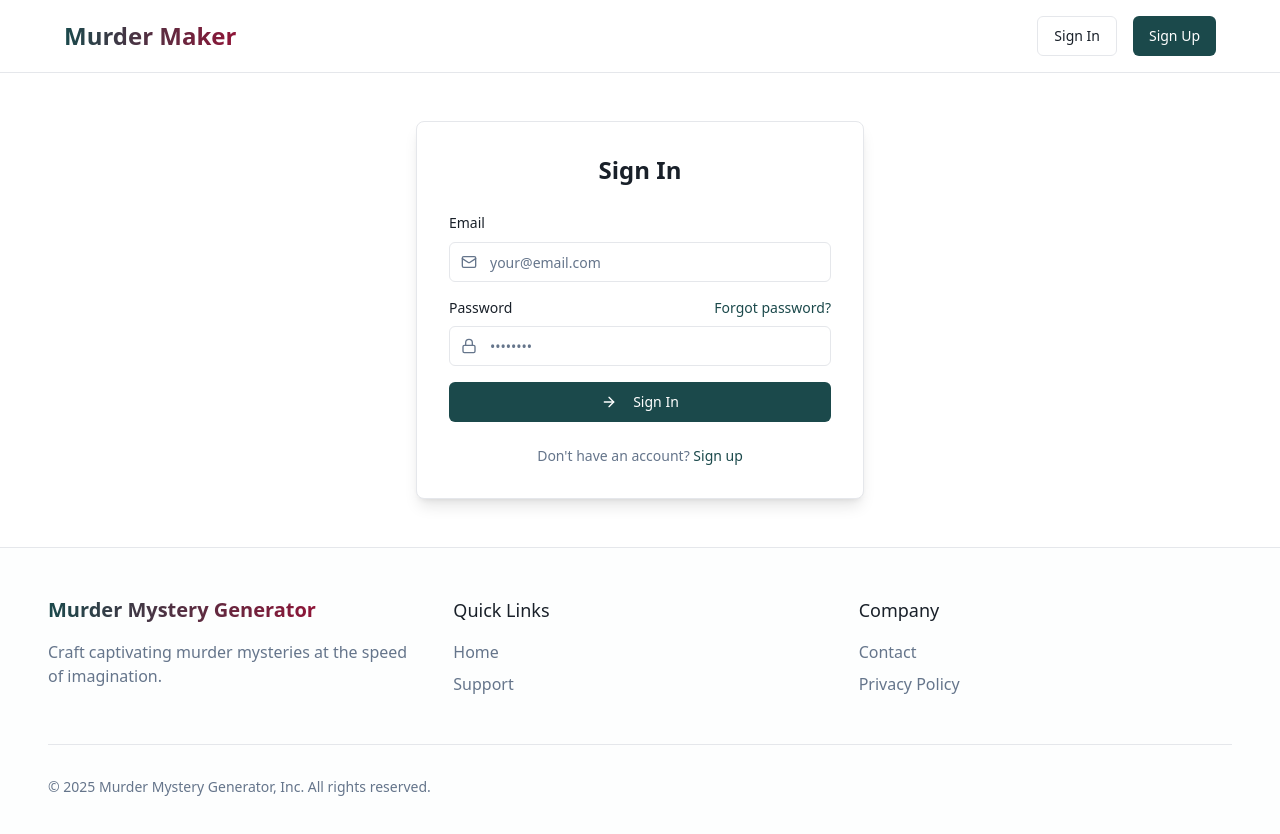
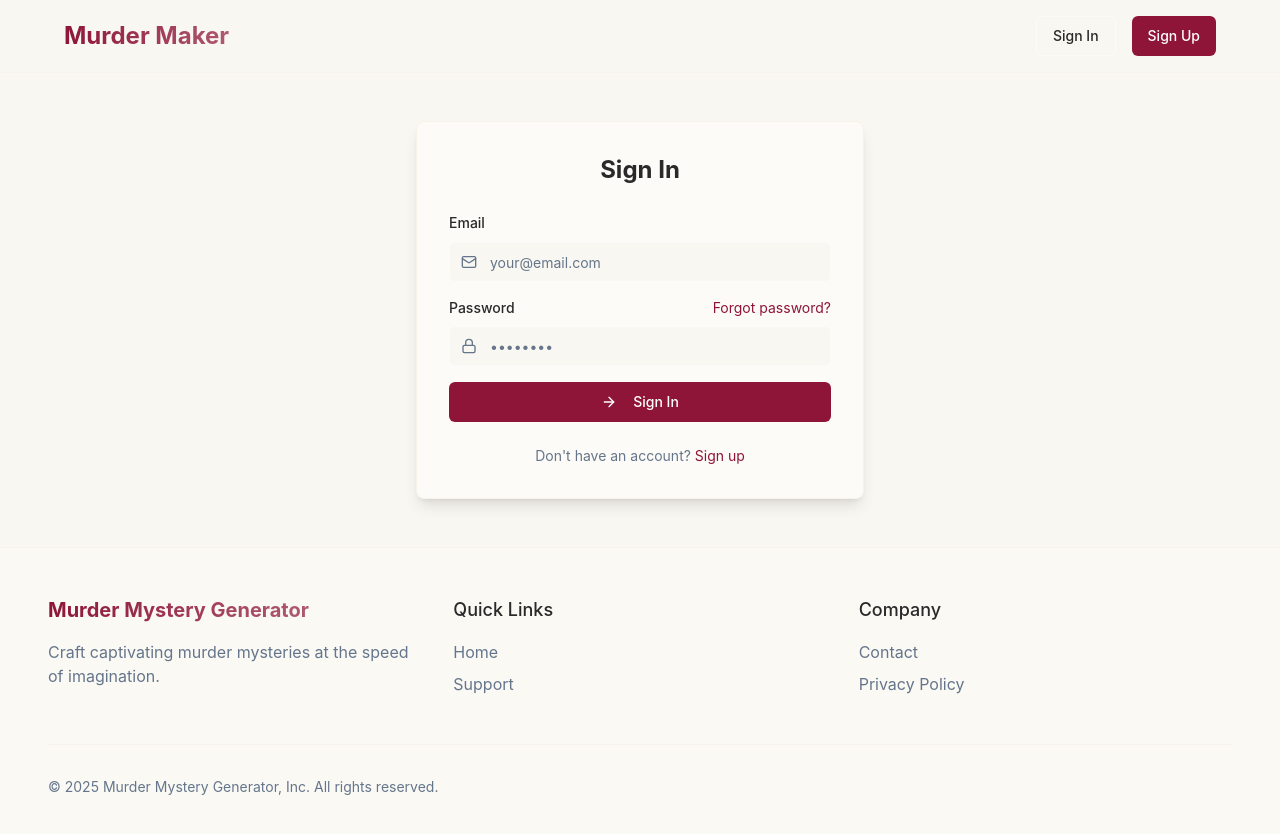
Before and after one commit to CoachJ87/website-murder-mystery-party-generator, a React (Vite) app: page /sign-in in a window 1280 px wide. Shown: the top 834 px of the page. Built offline with nearby package versions, Linux system fonts and the light colour scheme.

Commit message:
feat: Implement new color palette
Refactor color system to use burgundy, cream, and charcoal for a sophisticated, premium aesthetic.

```diff
--- a/src/App.css
+++ b/src/App.css
@@ -1,11 +1,12 @@
+
 #root {
   width: 100%;
   text-align: center;
 }
 
 body {
-  background-color: #FFFFFF;
-  color: #1F2937;
+  background-color: #F7F3E9;
+  color: #2A2A2A;
 }
 
 .logo {
@@ -15,10 +16,10 @@ body {
   transition: filter 300ms;
 }
 .logo:hover {
-  filter: drop-shadow(0 0 2em #2DD4BF);
+  filter: drop-shadow(0 0 2em #8B1538);
 }
 .logo.react:hover {
-  filter: drop-shadow(0 0 2em #2DD4BF);
+  filter: drop-shadow(0 0 2em #8B1538);
 }
 
 @keyframes logo-spin {
@@ -38,61 +39,62 @@ body {
 
 .card {
   padding: 2em;
-  background-color: #F8F9FA;
+  background-color: #FDF8F3;
   border-radius: 0.5rem;
-  border: 1px solid #E5E7EB;
+  border: 1px solid #F7F3E9;
 }
 
 .read-the-docs {
-  color: #1F2937;
+  color: #2A2A2A;
 }
 
-/* Custom button styles - Sophisticated */
+/* Custom button styles - Sophisticated Burgundy */
 .custom-button {
-  background-color: #1D4B47;
+  background-color: #8B1538;
   color: white;
   transition: all 0.3s ease;
 }
 
 .custom-button:hover {
-  background-color: #8B1538;
+  background-color: #6d0f2a;
   color: white;
 }
 
 /* Custom link styles */
 .custom-link {
-  color: #1F2937;
+  color: #2A2A2A;
   text-decoration: underline;
   transition: color 0.3s ease;
 }
 
 .custom-link:hover {
-  color: #1D4B47;
+  color: #8B1538;
 }
 
 /* Section styles - Clean and sophisticated */
 .content-section {
-  background-color: #F8F9FA;
+  background-color: #FDF8F3;
   padding: 2rem;
   border-radius: 0.5rem;
   margin-bottom: 1.5rem;
-  border: 1px solid #E5E7EB;
+  border: 1px solid #F7F3E9;
 }
 
 .divider {
   height: 2px;
-  background: linear-gradient(90deg, transparent, #1D4B47, transparent);
+  background: linear-gradient(90deg, transparent, #8B1538, transparent);
   margin: 2rem 0;
 }
 
-/* Mystery content styles - Refined typography */
+/* Mystery content styles - Refined typography with burgundy accents */
 .mystery-prose h1 {
   font-size: 1.875rem;
   line-height: 2.25rem;
   font-weight: 700;
   margin-top: 1.5em;
   margin-bottom: 0.75em;
-  color: #1D4B47;
+  color: #8B1538;
+  font-family: 'Playfair Display', serif;
 }
 
 .mystery-prose h2 {
@@ -102,22 +104,24 @@ body {
   margin-top: 1.25em;
   margin-bottom: 0.6em;
   color: #8B1538;
+  font-family: 'Playfair Display', serif;
 }
 
 .mystery-prose h3 {
   font-size: 1.25rem;
   line-height: 1.75rem;
-  font-weight: 600;
+  font-weight: 500;
   margin-top: 1em;
   margin-bottom: 0.5em;
-  color: #1D4B47;
+  color: #8B1538;
+  font-family: 'Playfair Display', serif;
 }
 
 .mystery-prose p {
   margin-top: 0.75em;
   margin-bottom: 0.75em;
   line-height: 1.6;
-  color: #1F2937;
+  color: #2A2A2A;
 }
 
 .mystery-prose ul,
@@ -138,7 +142,7 @@ body {
 .mystery-prose li {
   margin-top: 0.375em;
   margin-bottom: 0.375em;
-  color: #1F2937;
+  color: #2A2A2A;
 }
 
 .mystery-prose table {
@@ -146,7 +150,7 @@ body {
   margin-top: 1.25em;
   margin-bottom: 1.25em;
   border-collapse: collapse;
-  background-color: white;
+  background-color: #FDF8F3;
   border-radius: 0.5rem;
   overflow: hidden;
   box-shadow: 0 1px 3px rgba(0, 0, 0, 0.1);
@@ -156,41 +160,41 @@ body {
   font-weight: 600;
   padding: 0.75em;
   text-align: left;
-  background-color: #1D4B47;
+  background-color: #8B1538;
   color: white;
   border: none;
 }
 
 .mystery-prose td {
   padding: 0.75em;
-  border-bottom: 1px solid #E5E7EB;
-  color: #1F2937;
+  border-bottom: 1px solid #F7F3E9;
+  color: #2A2A2A;
 }
 
 .mystery-prose tr:nth-child(even) td {
-  background-color: #F8F9FA;
+  background-color: #F7F3E9;
 }
 
 .mystery-prose blockquote {
   margin: 1em 0;
   padding: 1em;
-  border-left: 4px solid #2DD4BF;
+  border-left: 4px solid #8B1538;
   font-style: italic;
-  background-color: #F8F9FA;
+  background-color: #FDF8F3;
   border-radius: 0.25rem;
-  color: #1F2937;
+  color: #2A2A2A;
 }
 
 .mystery-prose code {
   font-family: monospace;
-  background-color: #F3F4F6;
+  background-color: #F7F3E9;
   color: #8B1538;
   padding: 0.2em 0.4em;
   border-radius: 0.25rem;
 }
 
 .mystery-prose pre {
-  background-color: #F3F4F6;
+  background-color: #F7F3E9;
   padding: 1em;
   border-radius: 0.5rem;
   overflow-x: auto;
@@ -200,7 +204,7 @@ body {
   margin: 2em 0;
   border: none;
   height: 2px;
-  background: linear-gradient(90deg, transparent, #2DD4BF, transparent);
+  background: linear-gradient(90deg, transparent, #8B1538, transparent);
 }
 
 .mystery-prose img {
@@ -218,35 +222,38 @@ body {
   font-style: italic;
 }
 
-/* Tab-specific styling - Sophisticated sections */
+/* Tab-specific styling - Sophisticated burgundy sections */
 .host-guide-content {
-  background-color: #FFFFFF;
+  background-color: #FDF8F3;
   border-radius: 0.5rem;
-  border: 1px solid #E5E7EB;
+  border: 1px solid #F7F3E9;
 }
 
 .host-guide-content h1 {
-  color: #1D4B47;
-  border-bottom: 2px solid #2DD4BF;
+  color: #8B1538;
+  border-bottom: 2px solid #8B1538;
   padding-bottom: 0.5rem;
   margin-bottom: 1rem;
   font-size: 1.75rem;
+  font-family: 'Playfair Display', serif;
 }
 
 .host-guide-content h2 {
-  background-color: rgba(29, 75, 71, 0.1);
+  background-color: rgba(139, 21, 56, 0.1);
   padding: 0.5rem;
   border-radius: 0.25rem;
-  color: #1D4B47;
+  color: #8B1538;
   font-size: 1.5rem;
   margin-top: 1.5rem;
+  font-family: 'Playfair Display', serif;
 }
 
 .host-guide-content h3 {
   color: #8B1538;
-  font-weight: 600;
+  font-weight: 500;
   margin-top: 1.25rem;
   font-size: 1.25rem;
+  font-family: 'Playfair Display', serif;
 }
 
 .host-guide-content p {
@@ -259,33 +266,36 @@ body {
 }
 
 .detective-script-content {
-  background-color: #FFFFFF;
+  background-color: #FDF8F3;
   border-radius: 0.5rem;
-  border: 1px solid #E5E7EB;
+  border: 1px solid #F7F3E9;
 }
 
 .detective-script-content h1 {
-  color: #1D4B47;
-  border-bottom: 2px solid #2DD4BF;
+  color: #8B1538;
+  border-bottom: 2px solid #8B1538;
   padding-bottom: 0.5rem;
   margin-bottom: 1rem;
   font-size: 1.75rem;
+  font-family: 'Playfair Display', serif;
 }
 
 .detective-script-content h2 {
-  background-color: rgba(45, 212, 191, 0.1);
+  background-color: rgba(139, 21, 56, 0.1);
   padding: 0.5rem;
   border-radius: 0.25rem;
-  color: #1D4B47;
+  color: #8B1538;
   font-size: 1.5rem;
   margin-top: 1.5rem;
+  font-family: 'Playfair Display', serif;
 }
 
 .detective-script-content h3 {
   color: #8B1538;
-  font-weight: 600;
+  font-weight: 500;
   margin-top: 1.25rem;
   font-size: 1.25rem;
+  font-family: 'Playfair Display', serif;
 }
 
 .detective-script-content p {
@@ -293,49 +303,49 @@ body {
 }
 
 .detective-script-content blockquote {
-  border-left-color: #2DD4BF;
-  background-color: rgba(45, 212, 191, 0.1);
+  border-left-color: #8B1538;
+  background-color: rgba(139, 21, 56, 0.1);
 }
 
 .character-matrix-content {
-  background-color: #FFFFFF;
+  background-color: #FDF8F3;
   border-radius: 0.5rem;
-  border: 1px solid #E5E7EB;
+  border: 1px solid #F7F3E9;
 }
 
 .character-matrix-content table {
-  border: 1px solid #E5E7EB;
+  border: 1px solid #F7F3E9;
 }
 
 .character-matrix-content th {
-  background-color: #1D4B47;
+  background-color: #8B1538;
   color: white;
 }
 
 .character-matrix-content td {
-  background-color: #FFFFFF;
+  background-color: #FDF8F3;
 }
 
 .clues-content {
-  background-color: #FFFFFF;
+  background-color: #FDF8F3;
   border-radius: 0.5rem;
-  border: 1px solid #E5E7EB;
+  border: 1px solid #F7F3E9;
 }
 
 .characters-content {
-  background-color: #FFFFFF;
+  background-color: #FDF8F3;
   border-radius: 0.5rem;
-  border: 1px solid #E5E7EB;
+  border: 1px solid #F7F3E9;
 }
 
-/* Mystery tabs navigation - Clean and professional */
+/* Mystery tabs navigation - Clean and professional with burgundy */
 .mystery-tabs-header {
   position: sticky;
   top: 0;
   z-index: 10;
-  background-color: #FFFFFF;
+  background-color: #FDF8F3;
   padding: 1rem;
-  border-bottom: 1px solid #E5E7EB;
+  border-bottom: 1px solid #F7F3E9;
   display: flex;
   flex-direction: column;
   gap: 0.75rem;
@@ -361,32 +371,32 @@ body {
   }
 }
 
-/* Section-specific Cards styling - Premium feel */
+/* Section-specific Cards styling - Premium burgundy feel */
 .section-card {
   margin-bottom: 1.5rem;
-  border: 1px solid #E5E7EB;
+  border: 1px solid #F7F3E9;
   border-radius: 0.5rem;
   overflow: hidden;
-  background-color: #FFFFFF;
+  background-color: #FDF8F3;
   box-shadow: 0 1px 3px rgba(0, 0, 0, 0.1);
 }
 
 .section-card-header {
   padding: 1rem;
-  border-bottom: 1px solid #E5E7EB;
+  border-bottom: 1px solid #F7F3E9;
 }
 
 .host-guide-card .section-card-header {
-  background-color: rgba(29, 75, 71, 0.1);
+  background-color: rgba(139, 21, 56, 0.1);
 }
 
 .detective-script-card .section-card-header {
-  background-color: rgba(45, 212, 191, 0.1);
+  background-color: rgba(139, 21, 56, 0.05);
 }
 
 .section-card-content {
   padding: 1.5rem;
-  background-color: #FFFFFF;
+  background-color: #FDF8F3;
 }
 
 /* Mobile-friendly tab and content styling */
--- a/src/index.css
+++ b/src/index.css
@@ -5,58 +5,42 @@
 
 @layer base {
   :root {
-    /* Mystery Maker Color System - Sophisticated & Premium */
-    /* Primary Colors */
-    --color-primary: 183 48% 20%;        /* Deep Teal #1D4B47 */
+    /* Mystery Maker Color System - Sophisticated 3-Color Palette */
+    /* Primary Color - Rich Burgundy */
+    --color-primary: 343 74% 32%;        /* Rich Burgundy #8B1538 */
     --color-primary-foreground: 0 0% 100%;
-    --color-primary-hover: 183 48% 15%;
-    --color-primary-light: 183 48% 35%;
+    --color-primary-hover: 343 74% 25%;  /* Darkened 10% for hover */
+    --color-primary-active: 343 74% 20%; /* Darkened 15% for active */
 
-    --color-secondary: 343 74% 32%;      /* Rich Burgundy #8B1538 */
-    --color-secondary-foreground: 0 0% 100%;
-    --color-secondary-hover: 343 74% 25%;
-    --color-secondary-light: 343 74% 45%;
+    /* Background System - Warm Cream Tones */
+    --color-surface: 45 40% 96%;         /* Warm Cream #F7F3E9 */
+    --color-surface-foreground: 0 0% 16%; /* Charcoal Black #2A2A2A */
+    --color-surface-hover: 42 45% 97%;   /* Slightly lighter cream */
 
-    /* Accent Colors */
-    --color-accent: 172 76% 64%;         /* Bright Teal #2DD4BF */
-    --color-accent-foreground: 183 48% 20%;
-    --color-accent-hover: 172 76% 55%;
-    --color-accent-light: 172 76% 75%;
-
-    --color-danger: 0 84% 49%;           /* Soft Red #DC2626 */
-    --color-danger-foreground: 0 0% 100%;
-    --color-danger-hover: 0 84% 40%;
-    --color-danger-light: 0 84% 65%;
-
-    /* Background System - Sophisticated & Clean */
-    --color-surface: 0 0% 100%;          /* Pure White #FFFFFF */
-    --color-surface-foreground: 215 25% 13%; /* Charcoal Black #1F2937 */
-    --color-surface-hover: 210 20% 98%;  /* Very subtle gray */
-
-    --color-muted: 210 20% 98%;          /* Cool Gray #F8F9FA */
+    --color-muted: 45 50% 98%;           /* Creamy White #FDF8F3 */
     --color-muted-foreground: 215 16% 47%; /* Medium Gray #6B7280 */
 
-    --color-subtle: 220 14% 96%;         /* Light Gray #F3F4F6 */
-    --color-subtle-foreground: 215 25% 13%;
+    --color-subtle: 45 40% 94%;          /* Slightly darker cream for borders */
+    --color-subtle-foreground: 0 0% 16%;
 
-    --color-tertiary: 220 9% 68%;        /* Light Gray text #9CA3AF */
+    --color-tertiary: 220 9% 68%;        /* Light Gray #9CA3AF */
 
     /* Semantic Tokens */
     --background: var(--color-surface);
     --foreground: var(--color-surface-foreground);
 
-    --card: 0 0% 100%;
+    --card: var(--color-muted);
     --card-foreground: var(--color-surface-foreground);
 
-    --popover: 0 0% 100%;
+    --popover: var(--color-muted);
     --popover-foreground: var(--color-surface-foreground);
 
-    --border: 220 13% 91%;
-    --input: 220 13% 91%;
+    --border: var(--color-subtle);
+    --input: var(--color-muted);
     --ring: var(--color-primary);
 
-    --destructive: var(--color-danger);
-    --destructive-foreground: var(--color-danger-foreground);
+    --destructive: var(--color-primary);
+    --destructive-foreground: var(--color-primary-foreground);
 
     --radius: 0.5rem;
 
@@ -71,28 +55,28 @@
     --sidebar-ring: var(--color-primary);
   }
 
-  /* Dark mode variants for future implementation */
+  /* Dark mode variants - maintaining burgundy theme */
   .dark {
-    --color-surface: 215 25% 13%;        /* Charcoal Black */
-    --color-surface-foreground: 0 0% 100%; /* Pure White */
-    --color-surface-hover: 215 25% 18%;
+    --color-surface: 0 0% 16%;           /* Charcoal Black */
+    --color-surface-foreground: 45 40% 96%; /* Warm Cream */
+    --color-surface-hover: 0 0% 20%;
 
-    --color-muted: 215 25% 18%;          /* Dark surface */
-    --color-muted-foreground: 215 16% 65%; /* Lighter Medium Gray */
+    --color-muted: 0 0% 20%;             /* Dark surface */
+    --color-muted-foreground: 220 9% 68%; /* Light Gray */
 
-    --color-subtle: 215 25% 23%;         /* Darker surface */
+    --color-subtle: 0 0% 25%;            /* Darker surface */
 
     --background: var(--color-surface);
     --foreground: var(--color-surface-foreground);
 
-    --card: 215 25% 18%;
+    --card: 0 0% 20%;
     --card-foreground: var(--color-surface-foreground);
 
-    --popover: 215 25% 18%;
+    --popover: 0 0% 20%;
     --popover-foreground: var(--color-surface-foreground);
 
-    --border: 215 25% 25%;
-    --input: 215 25% 25%;
+    --border: 0 0% 25%;
+    --input: 0 0% 25%;
 
     --sidebar-background: var(--color-surface);
     --sidebar-foreground: var(--color-surface-foreground);
@@ -108,7 +92,7 @@
   }
 
   body {
-    @apply bg-background text-foreground;
+    @apply bg-background text-foreground font-body;
   }
 
   a {
@@ -124,19 +108,11 @@
   }
 }
 
-/* Mystery Maker Utility Classes - Refined */
+/* Mystery Maker Utility Classes - Sophisticated 3-Color System */
 @layer utilities {
   /* Background Utilities */
   .bg-primary-soft {
     @apply bg-primary/10;
-  }
-
-  .bg-secondary-soft {
-    @apply bg-secondary/10;
-  }
-
-  .bg-accent-soft {
-    @apply bg-accent/10;
   }
 
   .bg-section {
@@ -149,11 +125,7 @@
 
   /* Text Utilities */
   .text-primary-light {
-    color: hsl(var(--color-primary-light));
-  }
-
-  .text-secondary-light {
-    color: hsl(var(--color-secondary-light));
+    color: hsl(var(--color-primary) / 0.8);
   }
 
   .text-tertiary {
@@ -162,33 +134,25 @@
 
   /* Border Utilities */
   .border-primary-light {
-    border-color: hsl(var(--color-primary-light));
+    border-color: hsl(var(--color-primary) / 0.3);
   }
 
   /* Hover States */
   .hover-primary {
-    @apply hover:bg-primary/90 hover:text-primary-foreground transition-colors;
+    @apply hover:bg-primary hover:text-primary-foreground transition-colors;
   }
 
-  .hover-secondary {
-    @apply hover:bg-secondary/90 hover:text-secondary-foreground transition-colors;
-  }
-
-  .hover-accent {
-    @apply hover:bg-accent/90 hover:text-accent-foreground transition-colors;
-  }
-
-  /* Status Colors */
+  /* Status Colors - Using burgundy variants */
   .status-success {
-    @apply bg-accent/10 text-accent border-accent/20;
+    @apply bg-primary/10 text-primary border-primary/20;
   }
 
   .status-warning {
-    @apply bg-yellow-50 text-yellow-800 border-yellow-200;
+    @apply bg-primary/5 text-primary/80 border-primary/10;
   }
 
   .status-error {
-    @apply bg-danger/10 text-danger border-danger/20;
+    @apply bg-primary/15 text-primary border-primary/25;
   }
 
   /* Interactive Elements */
@@ -204,14 +168,6 @@
     @apply bg-primary text-primary-foreground hover:bg-primary/90 focus:ring-2 focus:ring-primary/20 transition-all;
   }
 
-  .mystery-button-secondary {
-    @apply bg-secondary text-secondary-foreground hover:bg-secondary/90 focus:ring-2 focus:ring-secondary/20 transition-all;
-  }
-
-  .mystery-button-accent {
-    @apply bg-accent text-accent-foreground hover:bg-accent/90 focus:ring-2 focus:ring-accent/20 transition-all;
-  }
-
   /* Premium surface styling */
   .premium-surface {
     @apply bg-card border border-border/30 rounded-lg shadow-sm;
@@ -222,9 +178,9 @@
   }
 }
 
-/* Legacy gradient and chat styles for existing components */
+/* Legacy gradient and chat styles - updated to burgundy theme */
 .gradient-text {
-  @apply bg-clip-text text-transparent bg-gradient-to-r from-primary to-secondary;
+  @apply bg-clip-text text-transparent bg-gradient-to-r from-primary to-primary/70;
 }
 
 .chat-bubble {
--- a/src/styles/mystery-package.css
+++ b/src/styles/mystery-package.css
@@ -1,20 +1,18 @@
 
-/* Mystery Package Custom Styles - Sophisticated & Premium */
+/* Mystery Package Custom Styles - Sophisticated Burgundy & Cream */
 :root {
-  --mystery-primary: #1d4b47;
-  --mystery-secondary: #8b1538;
-  --mystery-accent: #2dd4bf;
-  --mystery-text: #1f2937;
-  --mystery-bg-light: #ffffff;
-  --mystery-bg-card: #f8f9fa;
-  --mystery-bg-section: #f3f4f6;
-  --mystery-border: #e5e7eb;
+  --mystery-primary: #8B1538;
+  --mystery-text: #2A2A2A;
+  --mystery-bg-light: #FDF8F3;
+  --mystery-bg-card: #F7F3E9;
+  --mystery-bg-section: #F7F3E9;
+  --mystery-border: #F7F3E9;
   --mystery-shadow: 0 1px 3px rgba(0, 0, 0, 0.1);
   --mystery-shadow-hover: 0 4px 12px rgba(0, 0, 0, 0.15);
 }
 
 .mystery-content {
-  font-family: inherit;
+  font-family: 'Inter', sans-serif;
   line-height: 1.7;
   color: var(--mystery-text);
   max-width: none;
@@ -22,20 +20,22 @@
 
 .mystery-content h1 {
   color: var(--mystery-primary);
-  border-bottom: 3px solid var(--mystery-accent);
+  border-bottom: 3px solid var(--mystery-primary);
   padding-bottom: 0.5rem;
   margin-bottom: 1.5rem;
   font-size: clamp(1.5rem, 4vw, 2.25rem);
   font-weight: 700;
+  font-family: 'Playfair Display', serif;
   line-height: 1.2;
 }
 
 .mystery-content h2 {
-  color: var(--mystery-secondary);
+  color: var(--mystery-primary);
   margin-top: 2rem;
   margin-bottom: 1rem;
   font-size: clamp(1.25rem, 3vw, 1.5rem);
   font-weight: 600;
+  font-family: 'Playfair Display', serif;
   line-height: 1.3;
 }
 
@@ -43,7 +43,8 @@
   color: var(--mystery-primary);
   margin-top: 1.5rem;
   margin-bottom: 0.75rem;
-  font-weight: 600;
+  font-weight: 500;
+  font-family: 'Playfair Display', serif;
   line-height: 1.4;
 }
 
@@ -78,7 +79,7 @@
 
 .mystery-content blockquote {
   background: linear-gradient(135deg, var(--mystery-bg-card) 0%, var(--mystery-bg-section) 100%);
-  border-left: 5px solid var(--mystery-accent);
+  border-left: 5px solid var(--mystery-primary);
   padding: 1rem 1.5rem;
   margin: 1.5rem 0;
   border-radius: 0 8px 8px 0;
@@ -99,7 +100,7 @@
 }
 
 .mystery-content table th {
-  background: linear-gradient(135deg, var(--mystery-primary) 0%, var(--mystery-secondary) 100%);
+  background: var(--mystery-primary);
   color: white;
   padding: 1rem;
   text-align: left;
@@ -124,20 +125,20 @@
 }
 
 .mystery-content table tr:focus-within {
-  outline: 2px solid var(--mystery-accent);
+  outline: 2px solid var(--mystery-primary);
   outline-offset: -2px;
 }
 
 .mystery-content hr {
   border: none;
   height: 2px;
-  background: linear-gradient(90deg, transparent, var(--mystery-accent), transparent);
+  background: linear-gradient(90deg, transparent, var(--mystery-primary), transparent);
   margin: 2rem 0;
 }
 
 .character-card {
   background: linear-gradient(135deg, var(--mystery-bg-light) 0%, var(--mystery-bg-card) 100%);
-  border: 2px solid var(--mystery-accent);
+  border: 2px solid var(--mystery-primary);
   border-radius: 12px;
   padding: 1.5rem;
   margin: 1rem 0;
@@ -151,7 +152,7 @@
 }
 
 .character-card:focus-within {
-  outline: 2px solid var(--mystery-accent);
+  outline: 2px solid var(--mystery-primary);
   outline-offset: 2px;
 }
 
@@ -207,8 +208,6 @@
 @media (prefers-contrast: high) {
   :root {
     --mystery-primary: #000000;
-    --mystery-secondary: #000000;
-    --mystery-accent: #000000;
   }
 }
 
--- a/tailwind.config.ts
+++ b/tailwind.config.ts
@@ -19,31 +19,17 @@ export default {
 			}
 		},
 		extend: {
+			fontFamily: {
+				'heading': ['Playfair Display', 'serif'],
+				'body': ['Inter', 'sans-serif'],
+			},
 			colors: {
-				/* Mystery Maker Color System - Sophisticated & Premium */
+				/* Mystery Maker Color System - Sophisticated 3-Color Palette */
 				primary: {
 					DEFAULT: 'hsl(var(--color-primary))',
 					foreground: 'hsl(var(--color-primary-foreground))',
 					hover: 'hsl(var(--color-primary-hover))',
-					light: 'hsl(var(--color-primary-light))',
-				},
-				secondary: {
-					DEFAULT: 'hsl(var(--color-secondary))',
-					foreground: 'hsl(var(--color-secondary-foreground))',
-					hover: 'hsl(var(--color-secondary-hover))',
-					light: 'hsl(var(--color-secondary-light))',
-				},
-				accent: {
-					DEFAULT: 'hsl(var(--color-accent))',
-					foreground: 'hsl(var(--color-accent-foreground))',
-					hover: 'hsl(var(--color-accent-hover))',
-					light: 'hsl(var(--color-accent-light))',
-				},
-				danger: {
-					DEFAULT: 'hsl(var(--color-danger))',
-					foreground: 'hsl(var(--color-danger-foreground))',
-					hover: 'hsl(var(--color-danger-hover))',
-					light: 'hsl(var(--color-danger-light))',
+					active: 'hsl(var(--color-primary-active))',
 				},
 				surface: {
 					DEFAULT: 'hsl(var(--color-surface))',
@@ -141,18 +127,24 @@ export default {
                             marginBottom: '0.75em',
                             lineHeight: '1.3',
                             fontWeight: '600',
+                            fontFamily: 'Playfair Display, serif',
                         },
                         h1: {
                             fontSize: '1.875rem',
+                            fontWeight: '700',
                         },
                         h2: {
                             fontSize: '1.5rem',
+                            fontWeight: '600',
                         },
                         h3: {
                             fontSize: '1.25rem',
+                            fontWeight: '500',
                         },
                         h4: {
                             fontSize: '1.125rem',
+                            fontWeight: '600',
+                            fontFamily: 'Inter, sans-serif',
                         },
                         ul: {
                             paddingLeft: '1.5em',
@@ -175,8 +167,8 @@ export default {
                         blockquote: {
                             fontStyle: 'italic',
                             borderLeftWidth: '4px',
-                            borderLeftColor: 'hsl(var(--color-accent))',
-                            backgroundColor: 'hsl(var(--color-accent) / 0.1)',
+                            borderLeftColor: 'hsl(var(--color-primary))',
+                            backgroundColor: 'hsl(var(--color-primary) / 0.1)',
                             paddingLeft: '1em',
                             paddingTop: '0.5em',
                             paddingBottom: '0.5em',
@@ -185,7 +177,7 @@ export default {
                             color: 'hsl(var(--color-surface-foreground))',
                         },
                         code: {
-                            color: 'hsl(var(--color-secondary))',
+                            color: 'hsl(var(--color-primary))',
                             backgroundColor: 'hsl(var(--color-muted))',
                             padding: '0.2em 0.4em',
                             borderRadius: '0.25em',
@@ -193,7 +185,7 @@ export default {
                         },
                         strong: {
                             fontWeight: '700',
-                            color: 'hsl(var(--color-secondary))',
+                            color: 'hsl(var(--color-primary))',
                         },
                         em: {
                             fontStyle: 'italic',
```
